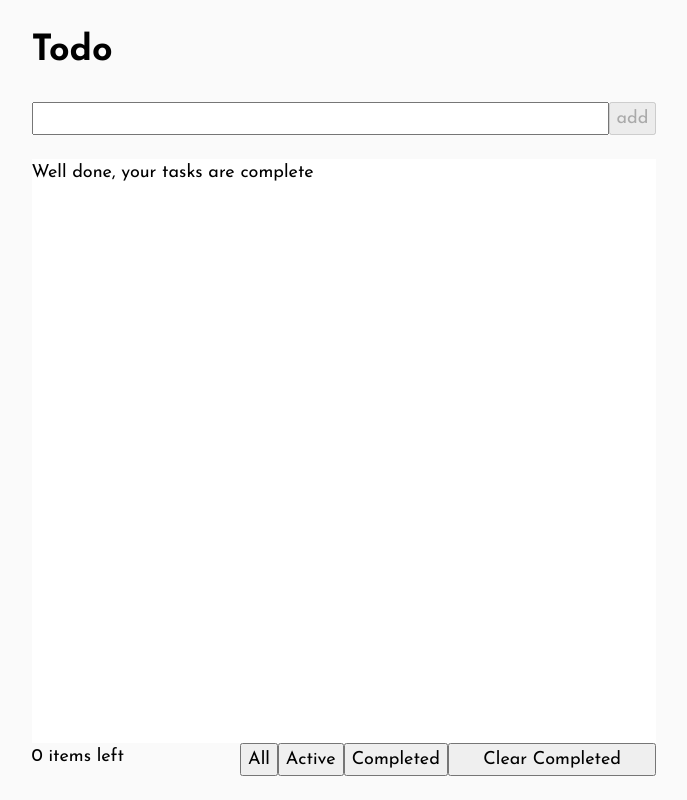
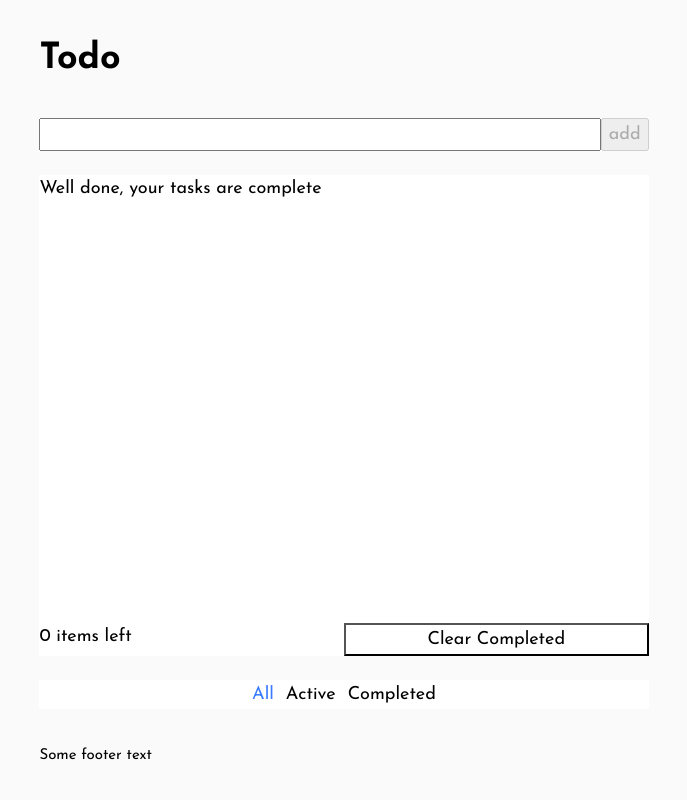
Before and after one commit to AlexKMarshall/todo, a Next.js app: page / in a window 1280 px wide. Shown: the whole page, without its empty margins (296-983 px from the left). Built offline with nearby package versions, Linux system fonts and the light colour scheme.

Commit message:
update styles to camelCase

```diff
--- a/pages/index.tsx
+++ b/pages/index.tsx
@@ -114,23 +114,23 @@ export default function Home({
           <h1 tabIndex={-1} ref={headingRef}>
             Todo
           </h1>
-          <div className={styles['app-content']}>
-            <form onSubmit={submitForm} className={styles['todo-form']}>
+          <div className={styles.appContent}>
+            <form onSubmit={submitForm} className={styles.todoForm}>
               <input
                 type="text"
                 value={todoInputText}
                 onChange={(e) => setTodoInputText(e.target.value)}
                 aria-invalid={isInputInvalid}
                 aria-label="Write a new todo item"
-                className={styles['todo-input']}
+                className={styles.todoInput}
               />
               <button type="submit" disabled={isInputInvalid}>
                 add
               </button>
             </form>
-            <ol role="list" className={styles['todo-list']}>
+            <ol role="list" className={styles.todoList}>
               {filteredTodos.map((todo) => (
-                <li key={todo.id} className={styles['todo-item']}>
+                <li key={todo.id} className={styles.todoItem}>
                   <input
                     type="checkbox"
                     id={`todo-${todo.id}`}
@@ -142,7 +142,7 @@ export default function Home({
                     type="button"
                     aria-label={`delete ${todo.title}`}
                     onClick={() => deleteTodo(todo)}
-                    className={styles['delete-todo']}
+                    className={styles.deleteTodo}
                   >
                     &times;
                   </button>
@@ -150,17 +150,18 @@ export default function Home({
               ))}
             </ol>
             {isListEmpty ? (
-              <div className={styles['empty-message']}>
+              <div className={styles.emptyMessage}>
                 <p>Well done, your tasks are complete</p>
               </div>
             ) : null}
-            <div className={styles['items-count']}>{itemsLeftText}</div>
-            <div className={styles['filter-buttons']}>
+            <div className={styles.itemsCount}>{itemsLeftText}</div>
+            <div className={styles.filterButtons}>
               <button
                 type="button"
                 aria-label="show all todos"
                 aria-pressed={currentFilter === 'all'}
                 onClick={() => setCurrentFilter('all')}
+                className={styles.link}
               >
                 All
               </button>
@@ -169,6 +170,7 @@ export default function Home({
                 aria-label="show active todos"
                 aria-pressed={currentFilter === 'active'}
                 onClick={() => setCurrentFilter('active')}
+                className={styles.link}
               >
                 Active
               </button>
@@ -177,6 +179,7 @@ export default function Home({
                 aria-label="show completed todos"
                 aria-pressed={currentFilter === 'completed'}
                 onClick={() => setCurrentFilter('completed')}
+                className={styles.link}
               >
                 Completed
               </button>
@@ -184,7 +187,7 @@ export default function Home({
             <button
               type="button"
               onClick={() => clearCompletedTodos()}
-              className={styles['clear-completed']}
+              className={styles.clearCompleted}
             >
               Clear Completed
             </button>
@@ -192,6 +195,9 @@ export default function Home({
               {feedback}
             </div>
           </div>
+          <footer>
+            <small>Some footer text</small>
+          </footer>
         </main>
       </div>
     </div>
--- a/styles/global.css
+++ b/styles/global.css
@@ -13,6 +13,7 @@
   --s0: 1rem;
   --s1: calc(var(--s0) * var(--scale-ratio));
   --s2: calc(var(--s1) * var(--scale-ratio));
+  --primary-blue: hsl(220, 98%, 61%);
   --very-light-gray: hsl(0, 0%, 98%);
   --white: hsl(0, 0%, 100%);
   --body-color: var(--very-light-gray);
--- a/styles/todo.module.css
+++ b/styles/todo.module.css
@@ -3,41 +3,41 @@
   max-width: var(--measure);
   margin-left: auto;
   margin-right: auto;
-  padding-left: var(--s1);
-  padding-right: var(--s1);
 }
 
 .cover {
+  --gutter: var(--s2);
   display: flex;
   flex-direction: column;
   min-height: 100vh;
-  padding: var(--s1);
+  padding: var(--gutter);
 }
 
 .cover > * {
-  margin-top: var(--s1);
-  margin-bottom: var(--s1);
+  margin-top: var(--gutter);
+  margin-bottom: var(--gutter);
 }
 
-.cover > :first-child:not(.app-content) {
+.cover > :first-child:not(.appContent) {
   margin-top: 0;
 }
 
-.cover > :last-child:not(.app-content) {
+.cover > :last-child:not(.appContent) {
   margin-bottom: 0;
 }
 
-.cover > .app-content {
+.cover > .appContent {
   margin-top: auto;
   margin-bottom: auto;
 }
 
-.app-content {
+.appContent {
+  --gutter: var(--s1);
   flex-grow: 1;
   height: 0; /* otherwise 1fr grid row doesn't grow in chrome */
   display: grid;
   width: 100%;
-  grid-template-columns: 1fr auto 1fr;
+  grid-template-columns: minmax(max-content, 1fr) auto minmax(max-content, 1fr);
   grid-template-rows: auto 1fr auto auto;
   grid-template-areas:
     'input input input'
@@ -46,25 +46,28 @@
     'filters-mobile filters-mobile filters-mobile';
 }
 
-.todo-form {
+.appContent > * {
+  background-color: var(--main-background-color);
+}
+
+.todoForm {
   grid-area: input;
   display: flex;
-  margin-bottom: var(--s1);
+  margin-bottom: var(--gutter);
 }
 
-.todo-input {
+.todoInput {
   flex-grow: 1;
   width: 0; /* override browser min-width on input */
 }
 
-.todo-list {
+.todoList {
   grid-area: list;
   margin: 0;
   padding: 0;
-  background-color: var(--main-background-color);
 }
 
-.todo-item {
+.todoItem {
   width: 100%;
   padding: var(--s0) var(--s1);
   display: flex;
@@ -72,30 +75,47 @@
   letter-spacing: -0.01em;
 }
 
-.delete-todo {
+.deleteTodo {
   margin-left: auto;
 }
 
-.empty-message {
+.emptyMessage {
   grid-area: list;
 }
 
-.items-count {
+.itemsCount {
   grid-area: count;
 }
 
-.filter-buttons {
+.filterButtons {
   grid-area: filters-mobile;
-  margin-top: var(--s1);
+  margin-top: var(--gutter);
+  display: flex;
+  justify-content: center;
 }
 
-@media (min-width: 376px) {
+.link {
+  background-color: transparent;
+  border: none;
+  outline: none;
+  cursor: pointer;
+}
+
+.link:focus {
+  outline: 1px solid;
+}
+
+.link[aria-pressed='true'] {
+  color: var(--primary-blue);
+}
+
+@media (min-width: 800px) {
   .filter-buttons {
     grid-area: filters;
     margin-top: 0;
   }
 }
 
-.clear-completed {
+.clearCompleted {
   grid-area: clear;
 }
```
